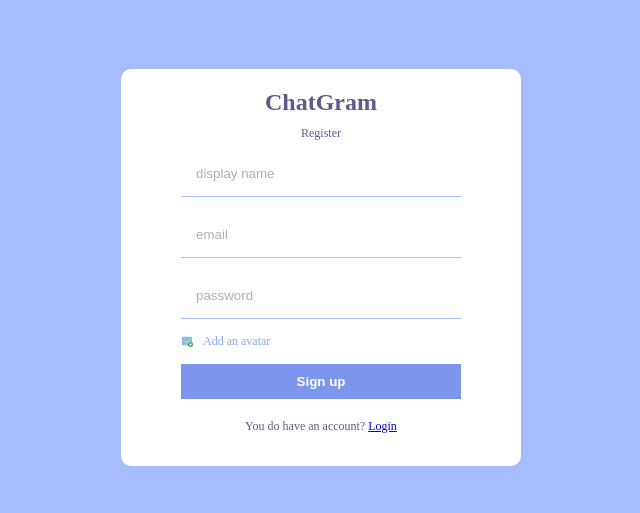
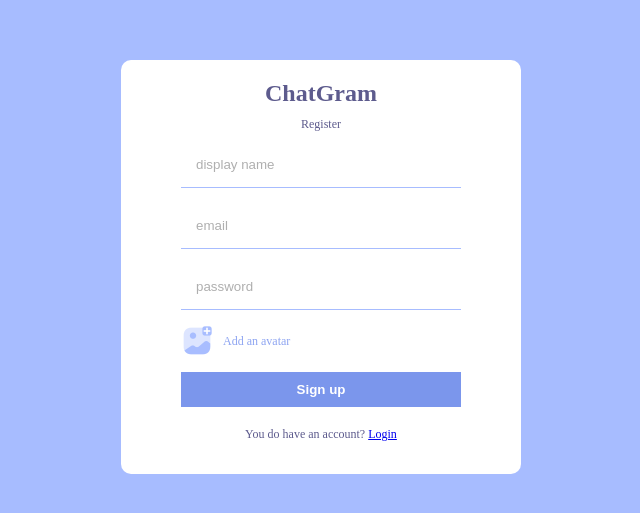
Before and after one commit to ras1k/chat-app, a React (Vite) app: page /register in a window 1280 px wide. Shown: the part 133-646 px from the top of the page, without its empty margins (319-959 px from the left). Built offline with nearby package versions, Linux system fonts and the light colour scheme; no server answers.

Commit message:
update register

```diff
--- a/src/firebase.js
+++ b/src/firebase.js
@@ -1,5 +1,7 @@
 import { initializeApp } from "firebase/app";
 import { getAuth } from "firebase/auth";
+import { getFirestore } from "firebase/firestore";
+import { getStorage } from "firebase/storage";
 
 const firebaseConfig = {
   apiKey: import.meta.env.VITE_apiKey,
@@ -13,3 +15,5 @@ const firebaseConfig = {
 
 export const app = initializeApp(firebaseConfig);
 export const auth = getAuth();
+export const storage = getStorage();
+export const db = getFirestore()
--- a/src/pages/Register.jsx
+++ b/src/pages/Register.jsx
@@ -1,7 +1,7 @@
 import { useState } from "react";
-import { FcAddImage } from "react-icons/fc";
+import Add from "../img/addAvatar.png";
 import { createUserWithEmailAndPassword, updateProfile } from "firebase/auth";
-import { auth } from "../firebase";
+import { auth, db, storage } from "../firebase";
 import { ref, uploadBytesResumable, getDownloadURL } from "firebase/storage";
 import { doc, setDoc } from "firebase/firestore";
 import { useNavigate, Link } from "react-router-dom";
@@ -67,10 +67,10 @@ const Register = () => {
                 <form onSubmit={handleSubmit}>
                     <input required type="text" placeholder="display name" />
                     <input required type="email" placeholder="email" />
-                    <input required type="password" placeholder="password" />
+                    <input required type="password" placeholder="password" autoComplete="on"/>
                     <input required style={{ display: "none" }} type="file" id="file" />
                     <label htmlFor="file">
-                        <FcAddImage />
+                    <img src={Add} alt="" />
                         <span>Add an avatar</span>
                     </label>
                     <button disabled={loading}>Sign up</button>
```
